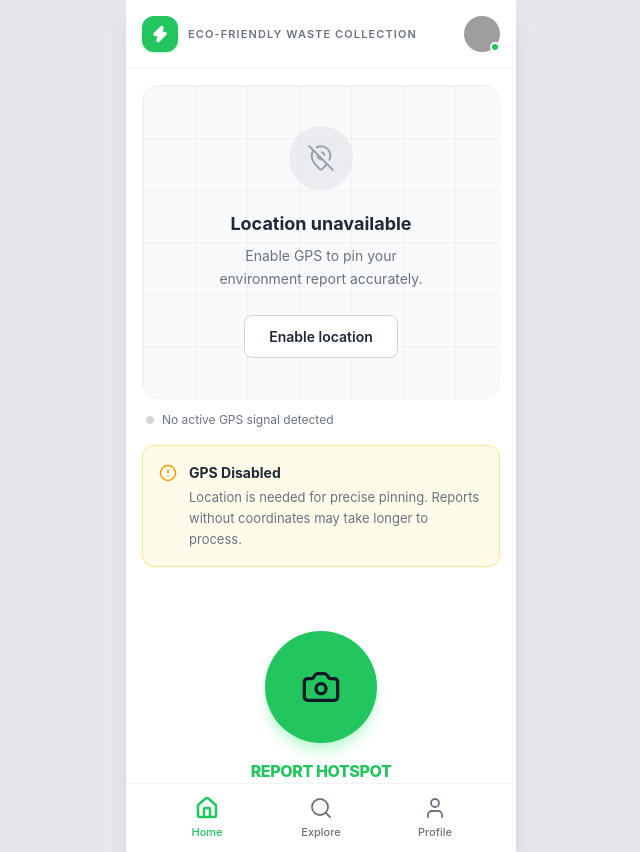
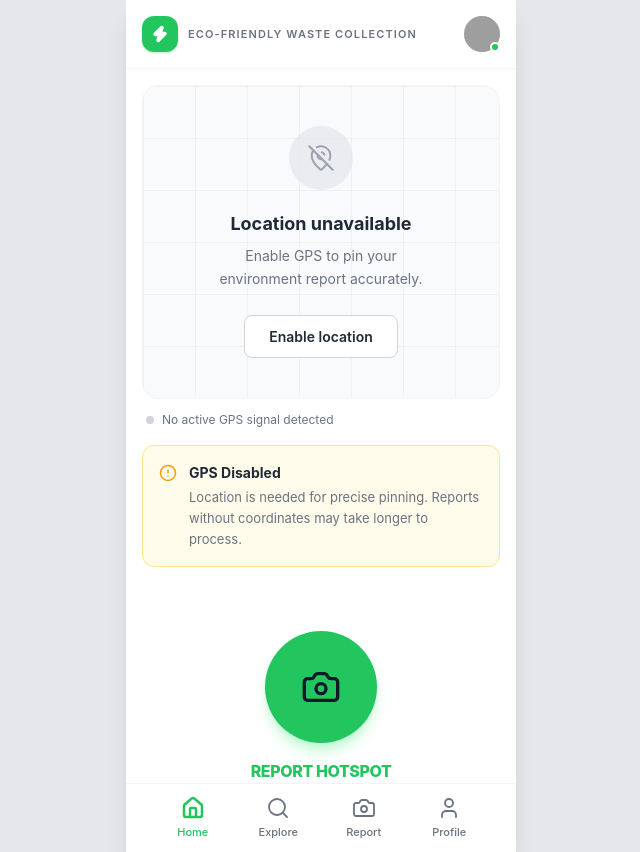
Before and after one commit to Dev-rja/TrashGo, a React (Vite) app: page / in a window 1280 px wide. Shown: the whole page, without its empty margins (319-959 px from the left). Built offline with nearby package versions, Linux system fonts and the light colour scheme; grey boxes are pictures that could not be loaded.

Commit message:
feat: add 'Report' tab with Camera icon to HomeScreen tabs
Co-authored-by: Rodz <130688309+Dev-rja@users.noreply.github.com>

```diff
--- a/src/screens/HomeScreen.tsx
+++ b/src/screens/HomeScreen.tsx
@@ -103,6 +103,7 @@ export default function HomeScreen({ activeTab, onTabChange, onOpenCamera }: Pro
           {([
             { tab: 'home' as Tab, Icon: Home, label: 'Home' },
             { tab: 'explore' as Tab, Icon: Search, label: 'Explore' },
+            { tab: 'report' as Tab, Icon: Camera, label: 'Report' },
             { tab: 'profile' as Tab, Icon: User, label: 'Profile' },
           ]).map(({ tab, Icon, label }) => {
             const isActive = activeTab === tab;
```
